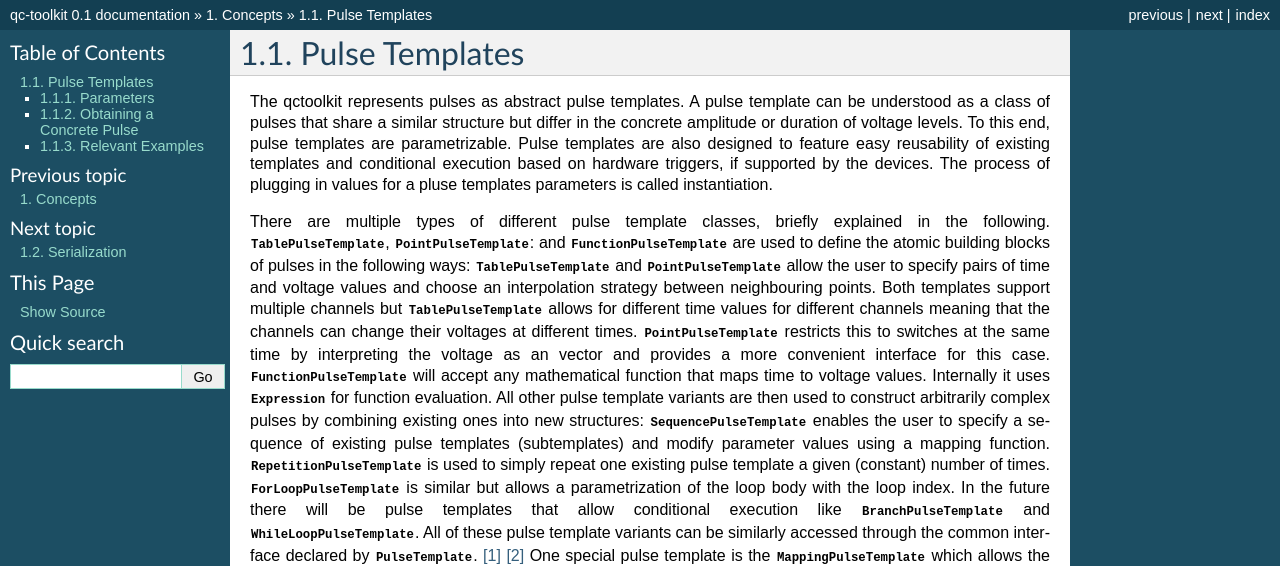
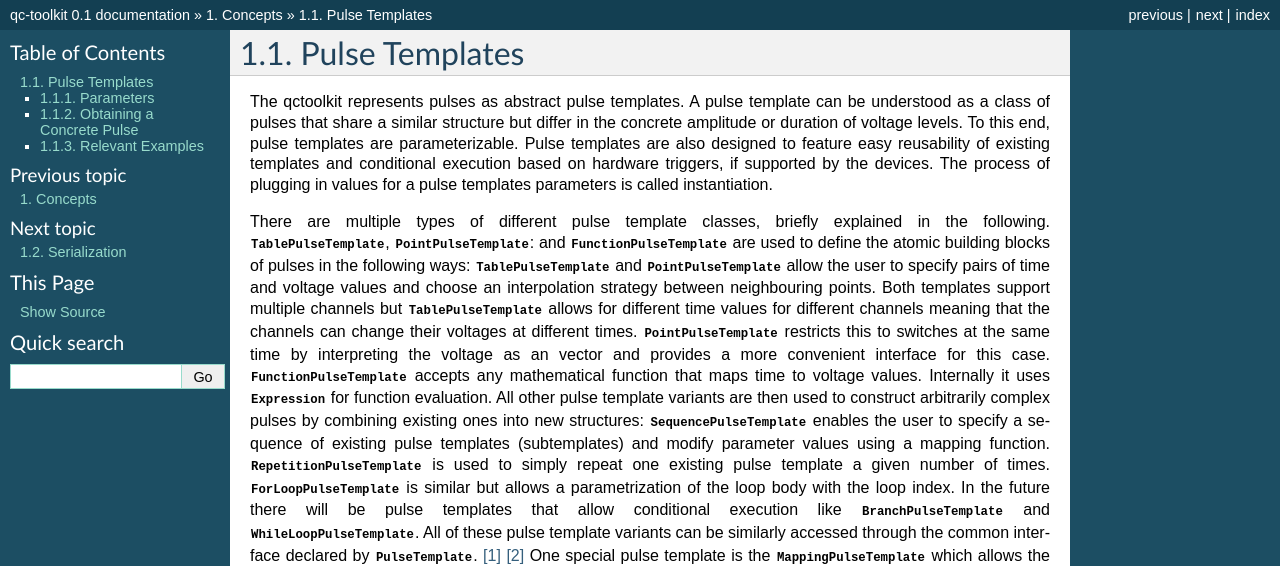
Before and after one commit to qutech/qupulse, a Sphinx documentation site: the page built from doc/source/concepts/pulsetemplates.rst, in a window 1280 px wide. Shown: the top 566 px of the page. Built offline with Sphinx 7.4.7, drawn with Linux system fonts in a browser that asks for light colours; pages that are not in the unit, such as notebooks, are missing from menus.

Commit message:
Better wording

```diff
--- a/doc/source/concepts/pulsetemplates.rst
+++ b/doc/source/concepts/pulsetemplates.rst
@@ -3,11 +3,11 @@
 Pulse Templates
 ---------------
 
-The qctoolkit represents pulses as abstract pulse templates. A pulse template can be understood as a class of pulses that share a similar structure but differ in the concrete amplitude or duration of voltage levels. To this end, pulse templates are parametrizable. Pulse templates are also designed to feature easy reusability of existing templates and conditional execution based on hardware triggers, if supported by the devices. The process of plugging in values for a pluse templates parameters is called instantiation.
+The qctoolkit represents pulses as abstract pulse templates. A pulse template can be understood as a class of pulses that share a similar structure but differ in the concrete amplitude or duration of voltage levels. To this end, pulse templates are parameterizable. Pulse templates are also designed to feature easy reusability of existing templates and conditional execution based on hardware triggers, if supported by the devices. The process of plugging in values for a pulse templates parameters is called instantiation.
 
 There are multiple types of different pulse template classes, briefly explained in the following. :class:`.TablePulseTemplate`, :class:`.PointPulseTemplate`: and :class:`.FunctionPulseTemplate` are used to define the atomic building blocks of pulses in the following ways: :class:`.TablePulseTemplate` and :class:`.PointPulseTemplate` allow the user to specify pairs of time and voltage values and choose an interpolation strategy between neighbouring points. Both templates support multiple channels but :class:`.TablePulseTemplate` allows for different time values for different channels meaning that the channels can change their voltages at different times. :class:`.PointPulseTemplate` restricts this to switches at the same time by interpreting the voltage as an vector and provides a more convenient interface for this case.
-:class:`.FunctionPulseTemplate` will accept any mathematical function that maps time to voltage values. Internally it uses :class:`.Expression` for function evaluation.
-All other pulse template variants are then used to construct arbitrarily complex pulses by combining existing ones into new structures: :class:`.SequencePulseTemplate` enables the user to specify a sequence of existing pulse templates (subtemplates) and modify parameter values using a mapping function. :class:`.RepetitionPulseTemplate` is used to simply repeat one existing pulse template a given (constant) number of times. :class:`.ForLoopPulseTemplate` is similar but allows a parametrization of the loop body with the loop index. In the future there will be pulse templates that allow conditional execution like :class:`.BranchPulseTemplate` and :class:`.WhileLoopPulseTemplate`. All of these pulse template variants can be similarly accessed through the common interface declared by :class:`.PulseTemplate`. [#tree]_ [#pattern]_ One special pulse template is the :class:`.MappingPulseTemplate` which allows the renaming of channels and measurements as well as mapping parameters by mathematical expressions.
+:class:`.FunctionPulseTemplate` accepts any mathematical function that maps time to voltage values. Internally it uses :class:`.Expression` for function evaluation.
+All other pulse template variants are then used to construct arbitrarily complex pulses by combining existing ones into new structures: :class:`.SequencePulseTemplate` enables the user to specify a sequence of existing pulse templates (subtemplates) and modify parameter values using a mapping function. :class:`.RepetitionPulseTemplate` is used to simply repeat one existing pulse template a given number of times. :class:`.ForLoopPulseTemplate` is similar but allows a parametrization of the loop body with the loop index. In the future there will be pulse templates that allow conditional execution like :class:`.BranchPulseTemplate` and :class:`.WhileLoopPulseTemplate`. All of these pulse template variants can be similarly accessed through the common interface declared by :class:`.PulseTemplate`. [#tree]_ [#pattern]_ One special pulse template is the :class:`.MappingPulseTemplate` which allows the renaming of channels and measurements as well as mapping parameters by mathematical expressions.
 
 As the class names are quite long the recommended way for abbreviation is to use the aliases defined in :py:mod:`~qctoolkit.pulses`. For example :class:`.FunctionPulseTemplate` is aliased as :class:`.FunctionPT`
 
```
